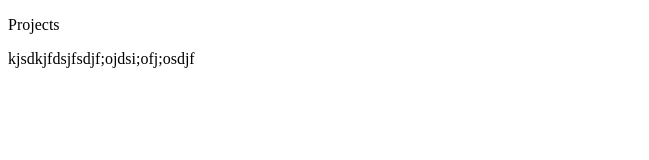
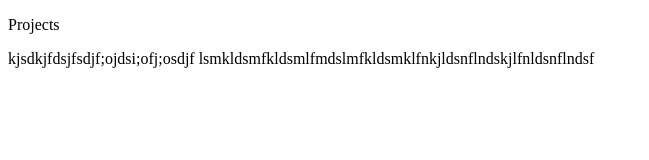
Before and after one commit to nakulXZ/Nakul1st, a plain HTML site: page index.html in a window 1280 px wide. Shown: the whole page, without its empty margins (0-649 px from the left). Drawn offline with Linux system fonts and the light colour scheme.

Commit message:
Update index.html

```diff
--- a/index.html
+++ b/index.html
@@ -8,5 +8,6 @@
 <body>
     <p>Projects</p>
     kjsdkjfdsjfsdjf;ojdsi;ofj;osdjf
+    lsmkldsmfkldsmlfmdslmfkldsmklfnkjldsnflndskjlfnldsnflndsf
 </body>
 </html>
```
